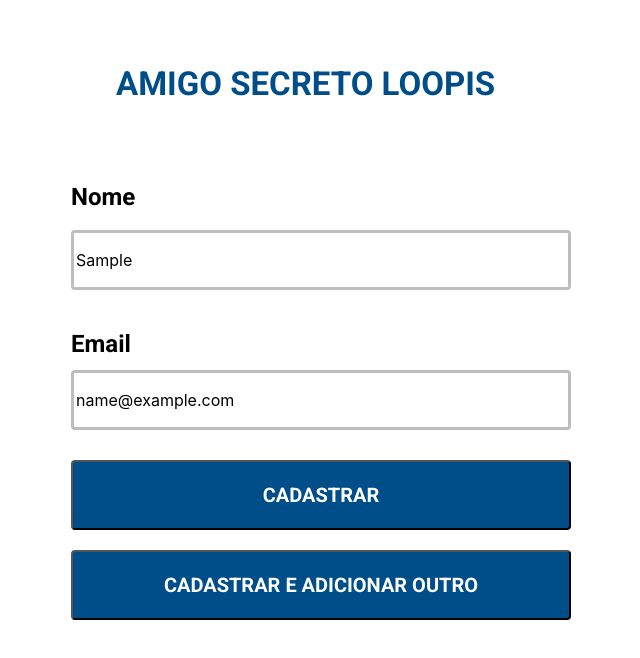
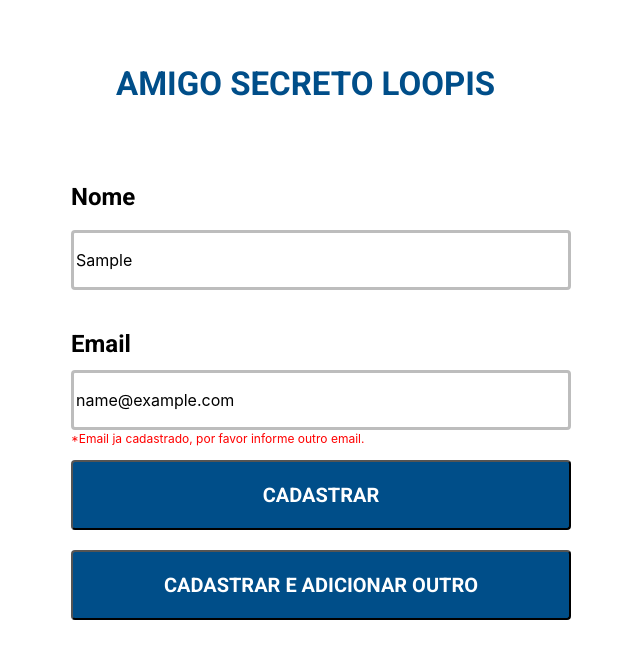
Before and after one commit to processo-seletivo-loopis/amigo-secreto, a React (Create React App) app in the folder frontend/: page /addFriend in a window 1280 px wide. Both pictures are taken after typing "Sample", "name@example.com" into the empty fields and a click on the button "CADASTRAR E ADICIONAR OUTRO". Shown: the top 658 px of the page, without its empty margins (357-997 px from the left). Built offline with nearby package versions, Linux system fonts and the light colour scheme; no server answers.

Commit message:
fix: email repeated error message

```diff
--- a/frontend/src/components/AddFriend/index.js
+++ b/frontend/src/components/AddFriend/index.js
@@ -4,12 +4,13 @@ import InputEmail from '../InputEmail';
 import Button from '../Button';
 import Alert from "../Alert";
 import service from '../../services/friendsService';
-import { register, register_add } from './styles';
+import { EmailError, register, register_add } from './styles';
 
 export default function AddFriend() {
 
     const [isAlertOpen, setIsAlertOpen] = useState(false);
     const [addAnother, setAddAnother] = useState(false);
+    const [hasError, setHasError] = useState(false);
     const [name, setName] = useState("");
     const [email, setEmail] = useState("");
 
@@ -23,13 +24,18 @@ export default function AddFriend() {
 
     const handleSubmit = async (event) => {
         event.preventDefault();
+        try {
             await service.createFriend({
                 name: name,
                 email: email
             });
+            setHasError(false);
             setEmail("");
             setName("");
             setIsAlertOpen(true);
+        } catch (err) {
+            setHasError(true);
+        }
     }
 
     const handleClose = () => {
@@ -48,6 +54,7 @@ export default function AddFriend() {
         <form onSubmit={handleSubmit} >
             <InputName name={name} onChangeName={handleChangeName} />
             <InputEmail email={email} onChangeEmail={handleChangeEmail} />
+            {hasError && <EmailError>*Email ja cadastrado, por favor informe outro email.</EmailError>}
             <Button onClick={handleClickOnlyAdd} position_size={register} text="CADASTRAR" />
             <Button onClick={handleClickAddAndContinue} position_size={register_add} text="CADASTRAR E ADICIONAR OUTRO" />
             <Alert onClose={handleClose} isOpen={isAlertOpen} addAnother={addAnother} />
--- a/frontend/src/components/AddFriend/styles.js
+++ b/frontend/src/components/AddFriend/styles.js
@@ -1,3 +1,13 @@
+import styled from "styled-components";
+
+const EmailError = styled.span`
+    color: red;
+    font-size: 12px;
+    position: absolute;
+    left: 428px;
+    top: 430px;
+`
+
 const register = {
     width: "500px",
     height: "70px",
@@ -12,4 +22,4 @@ const register_add = {
     top: "550px"
 }
 
-export { register, register_add };
+export { EmailError, register, register_add };
```
Lines whose indentation alone changed are shown as unchanged.
